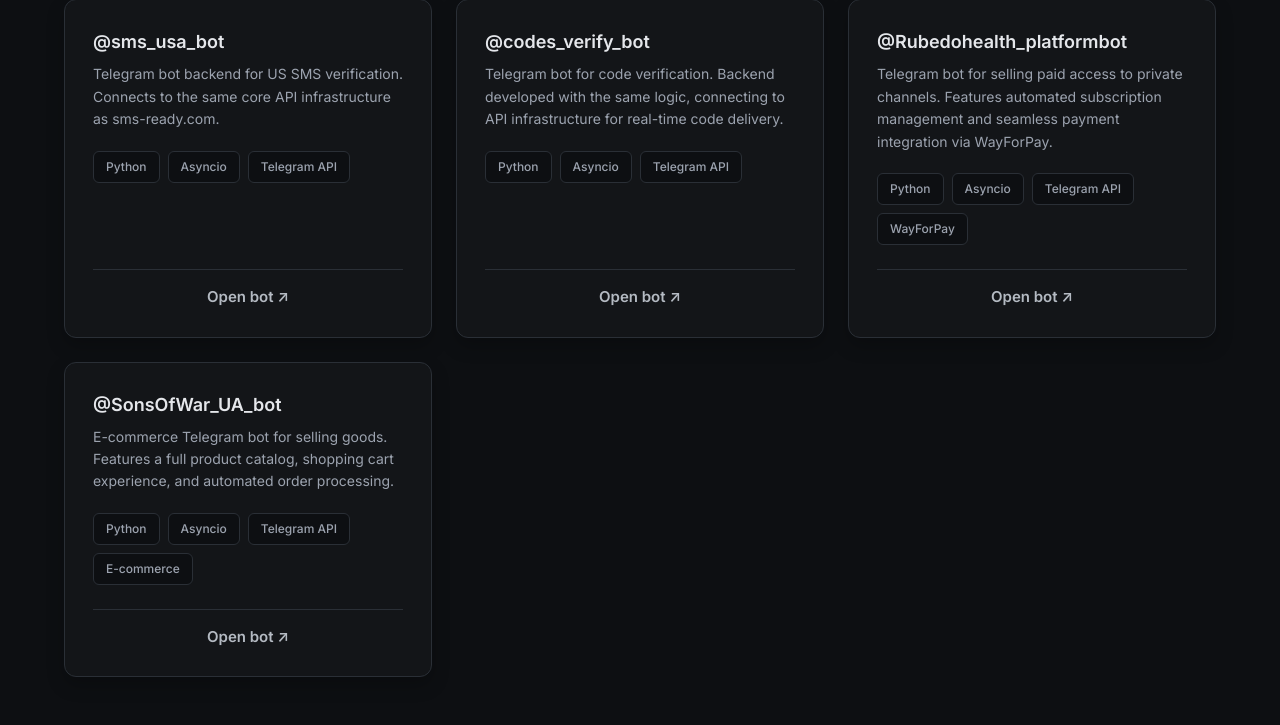
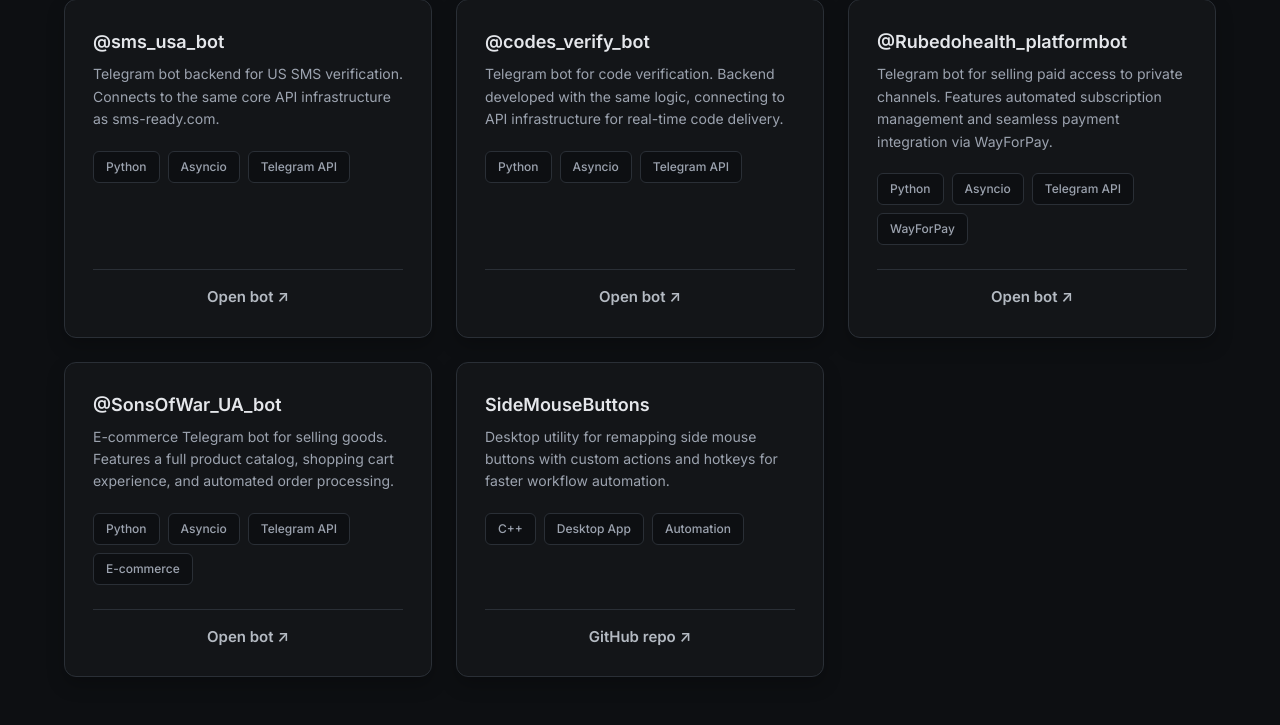
Before and after one commit to dhkey/portfolio, a Flask app: page / in a window 1280 px wide. Shown: the part 750-1475 px from the top of the page. Run offline with Flask 3, Linux system fonts and the light colour scheme.

Commit message:
Update skills grid layout and add SideMouseButtons project card with links

```diff
--- a/static/css/style.css
+++ b/static/css/style.css
@@ -181,7 +181,13 @@
   }
   .card-link:hover { color: var(--color-accent-strong); transform: translateY(-1px); }
 
-  .skills-grid { display: grid; grid-template-columns: repeat(auto-fit, minmax(200px, 1fr)); gap: 16px; }
+  .skills-grid { display: grid; grid-template-columns: repeat(4, minmax(220px, 1fr)); gap: 16px; align-items: start; }
+  @media (max-width: 1200px) {
+    .skills-grid { grid-template-columns: repeat(2, minmax(220px, 1fr)); }
+  }
+  @media (max-width: 768px) {
+    .skills-grid { grid-template-columns: 1fr; }
+  }
   .skill-group h4 {
     font-size: 13px; font-weight: 600;
     color: var(--color-text-secondary);
--- a/templates/index.html
+++ b/templates/index.html
@@ -116,6 +116,17 @@
       </div>
     </div>
 
+    <div class="card">
+      <h3>SideMouseButtons</h3>
+      <p>Desktop utility for remapping side mouse buttons with custom actions and hotkeys for faster workflow automation.</p>
+      <div class="tag-row">
+        <span class="tag">C++</span><span class="tag">Desktop App</span><span class="tag">Automation</span>
+      </div>
+      <div class="card-actions">
+        <a class="card-link" href="https://github.com/dhkey/SideMouseButtons" target="_blank">GitHub repo ↗</a>
+      </div>
+    </div>
+
   </div>
 </div>
 
@@ -227,10 +238,14 @@
       <div class="contact-label">Location</div>
       <div class="contact-val">Prague, Czech Republic</div>
     </div>
-    <!-- <div class="contact-card">
-      <div class="contact-label">Availability</div>
-      <div class="contact-val">Open to internship</div>
-    </div> -->
+    <div class="contact-card">
+      <div class="contact-label">LinkedIn</div>
+      <div class="contact-val"><a class="card-link" href="https://www.linkedin.com/in/denys-yazan" target="_blank">linkedin.com/denys-yazan ↗</a></div>
+    </div>
+    <div class="contact-card">
+      <div class="contact-label">GitHub</div>
+      <div class="contact-val"><a class="card-link" href="https://github.com/dhkey" target="_blank">github.com/dhkey ↗</a></div>
+    </div>
   </div>
   <div class="cta-block">
     <h3>Looking for an internship</h3>
```
